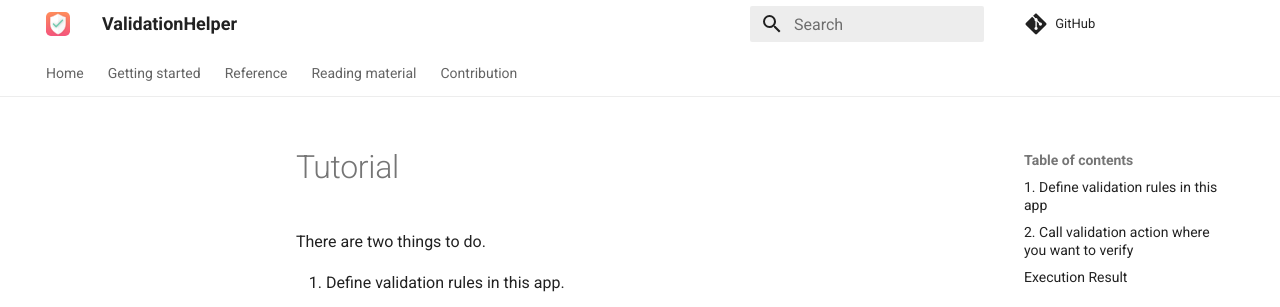
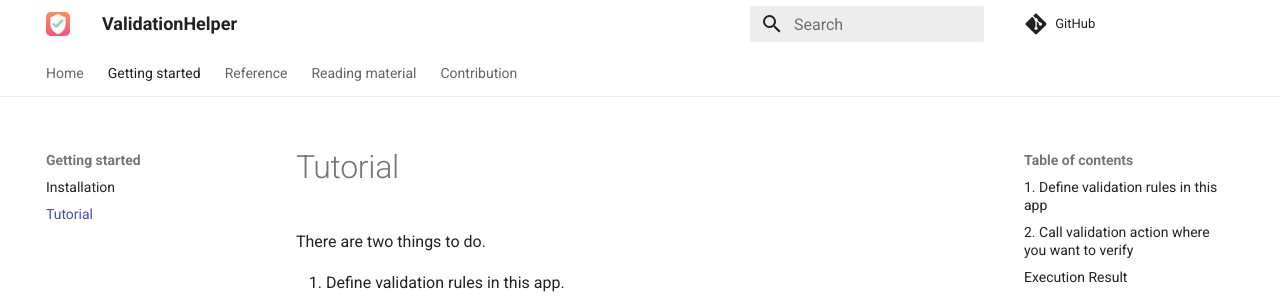
Before and after one commit to yamagh/ValidationHelper, an MkDocs documentation site: the page built from docs/Getting-started/Tutorial.md, in a window 1280 px wide. Shown: the top 307 px of the page. Built offline with MkDocs 1.6.1 and Material for MkDocs 9.7.7, drawn with Linux system fonts in a browser that asks for light colours; comment, search, counter and statistics services are not loaded.

Commit message:
Fix navigation

```diff
--- a/mkdocs.yml
+++ b/mkdocs.yml
@@ -30,7 +30,7 @@ nav:
   - Home: index.md
   - Getting started:
     - Installation: Getting-started/Installation.md
-    - Tutorial: Getting-started/Installation.md
+    - Tutorial: Getting-started/Tutorial.md
   - Reference:
     - Validation Types: Reference/index.md
     - Element: Reference/Element.md
```
